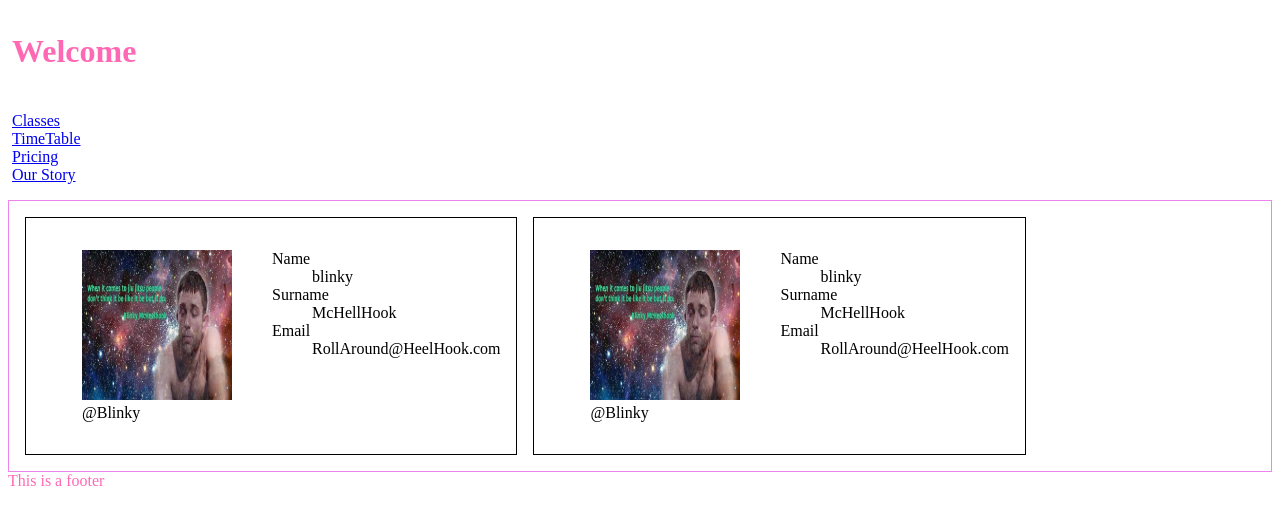
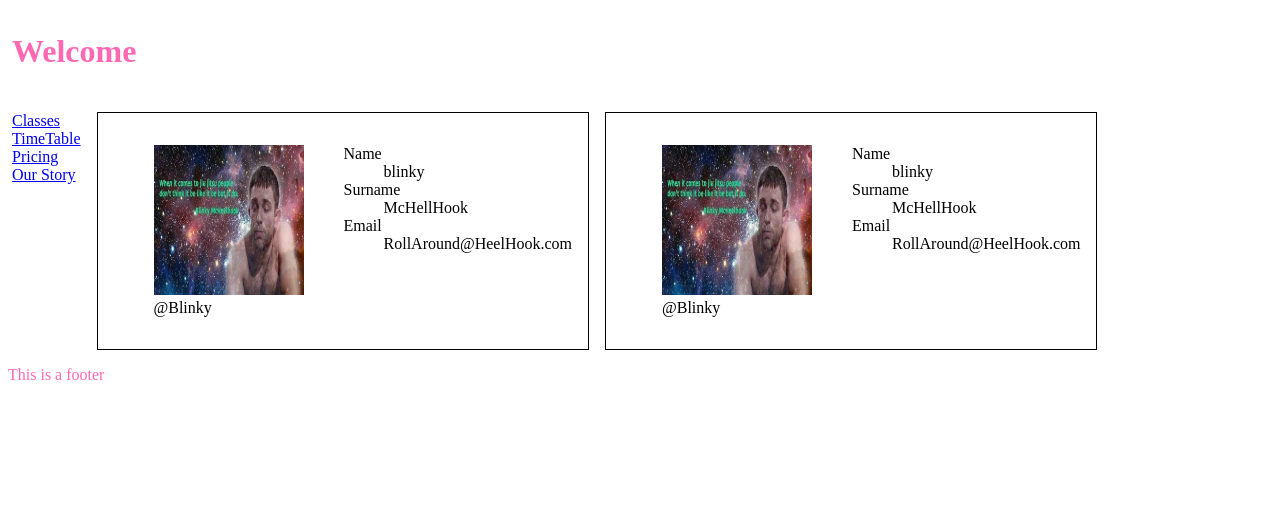
Before and after one commit to EdwardLydford/Web1-Svelte-lab, a SvelteKit app: page / in a window 1280 px wide. Shown: the top 524 px of the page. Built offline with nearby package versions, Linux system fonts and the light colour scheme.

Commit message:
routing paths

```diff
--- a/src/routes/+page.svelte
+++ b/src/routes/+page.svelte
@@ -5,56 +5,50 @@ import Card from "../components/Card.svelte";
   import Header from "../components/Header.svelte";
   import Sidebar from "../components/Sidebar.svelte";
 
-
   let navItems = [
-      {text:"Classes", href: "/Classes"},
-      {text:"TimeTable", href: "/Schedule"},
-      {text:"Pricing", href: "/Prices"},
-      {text:"Our Story", href: "/Our Story"},
-    ]
-
-
+    { text: "Classes", href: "/Classes" },
+    { text: "TimeTable", href: "/Schedule" },
+    { text: "Pricing", href: "/Prices" },
+    { text: "Our Story", href: "/Our Story" },
+  ];
 </script>
 
+<div class="container">
+  <header><Header /></header>
 
-
-<div class = "container">
-<header><Header/></header>
-</div>
-<div class = "left-side">
-<Sidebar navItems = {navItems} />
+  <div class="left-side">
+    <Sidebar {navItems} />
   </div>
   <main>
     <Card />
     <Card />
   </main>
 
-   <footer><Footer/></footer>
-
+  <footer><Footer /></footer>
+</div>
 
 <!-- more side bar and footer in here-->
 <style>
-    main{
-        display:flex;
+  main {
+    display: flex;
     flex-wrap: wrap;
-        border: 1px solid violet;
     padding: 1em;
     gap: 1em;
-
   }
-    .container{
+  .container {
     display: grid;
-        grid-template: auto 1fr auto /auto 1fr;
+    grid-template: auto 1fr auto / auto 1fr;
   }
-    header{
+  header {
     padding: 0.25em;
     grid-column: 1 / 3;
   }
 
-    footer{
+  footer {
     grid-column: 1 / 3;
+    float: left;
   }
-    .left-side{
-        grid-column: 1 /2 ;
+  .left-side {
+    grid-column: 1 /2;
   }
 </style>
--- /dev/null
+++ b/src/routes/blog/[article]/+page.svelte
@@ -0,0 +1 @@
+<h1>Article page</h1>
```
Also changed, not shown: src/routes/blog/+page.svelte (added, +9 -0 lines), src/routes/test/+page.svelte (added, +6 -0 lines). Lines whose indentation alone changed are shown as unchanged.
